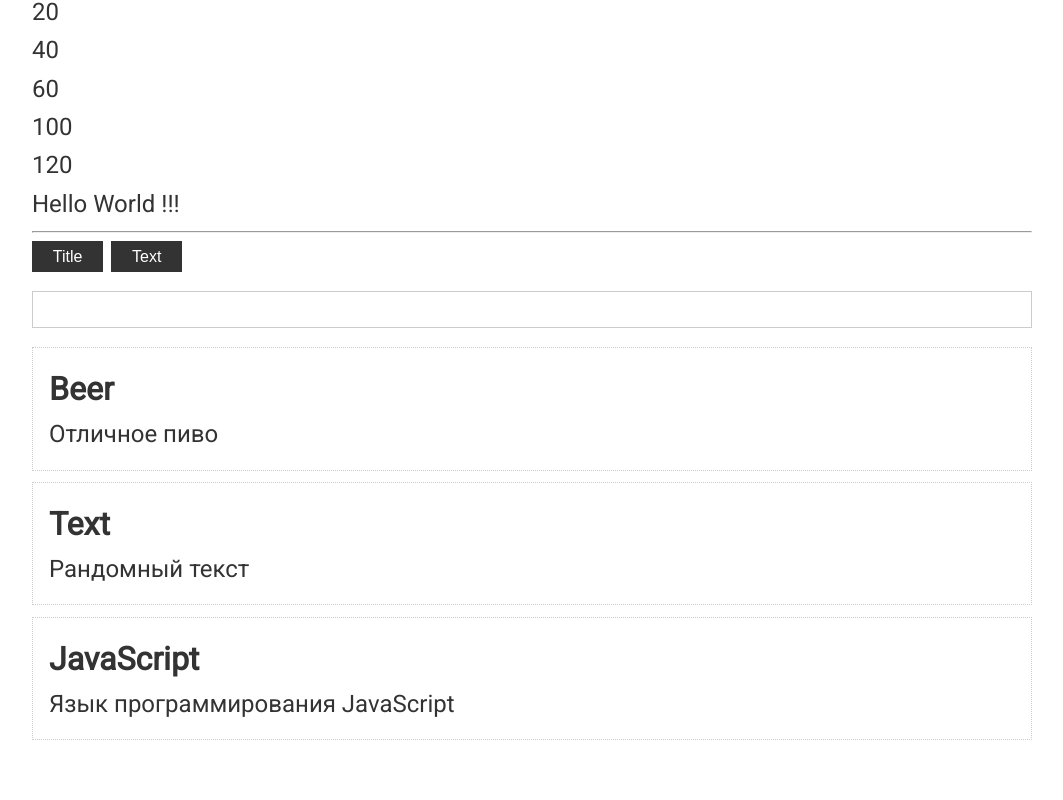
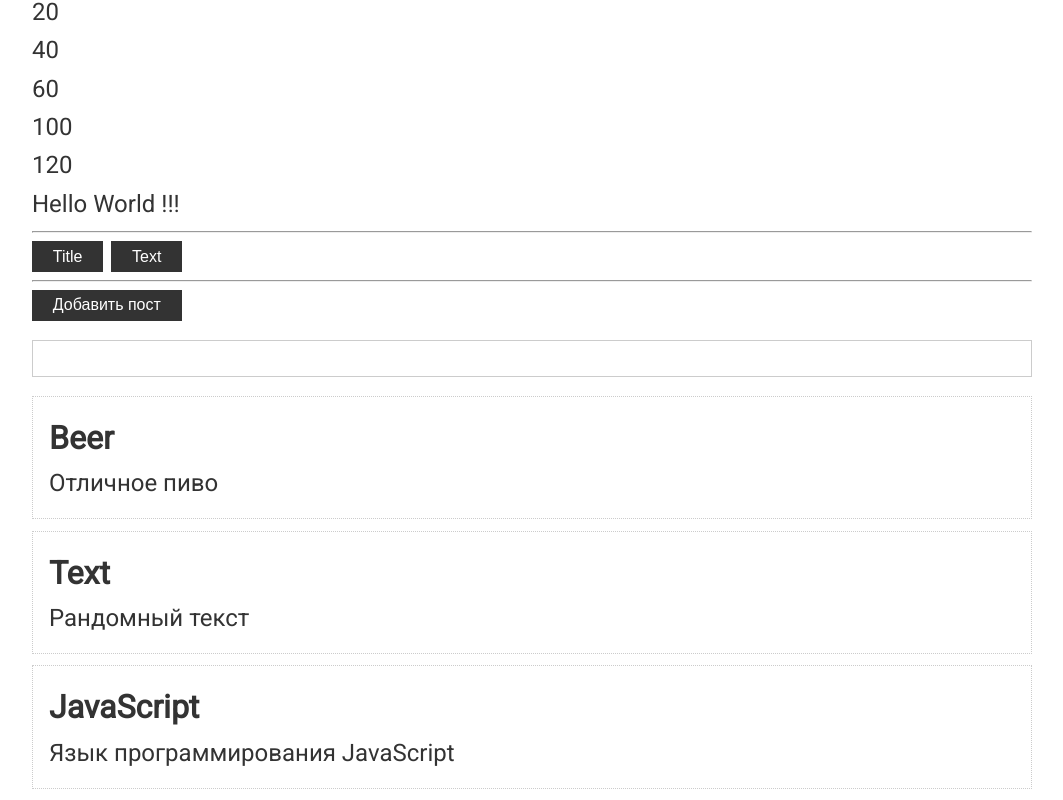
Before and after one commit to evgen904/Angular-Lesson, an Angular app: page / in a window 1280 px wide. Shown: the part 727-1527 px from the top of the page, without its empty margins (108-1171 px from the left). Before the commit the page ends 1478 px from the top, so only its background shows below. Built offline with nearby package versions, Linux system fonts and the light colour scheme.

Commit message:
Оптимизация пайпов

```diff
--- a/src/app/app.component.html
+++ b/src/app/app.component.html
@@ -106,6 +106,8 @@
 
   <button class="btn" (click)="searchField = 'title'">Title</button>
   <button class="btn" (click)="searchField = 'text'">Text</button>
+  <hr>
+  <button class="btn" (click)="addPost()">Добавить пост</button>
   <input type="text" [(ngModel)]="search">
 
   <div
--- a/src/app/app.component.ts
+++ b/src/app/app.component.ts
@@ -40,6 +40,12 @@
   ]
 
 
+  addPost() {
+    this.posts.unshift({
+      title: '123',
+      text: 'Text Text'
+    })
+  }
 
   ngOnInit(): void {
 
--- a/src/app/pipes/filter.pipe.ts
+++ b/src/app/pipes/filter.pipe.ts
@@ -5,7 +5,8 @@
 }
 
 @Pipe({
-  name: 'filter'
+  name: 'filter',
+  pure: false
 })
 export class FilterPipe implements PipeTransform {
 
```
